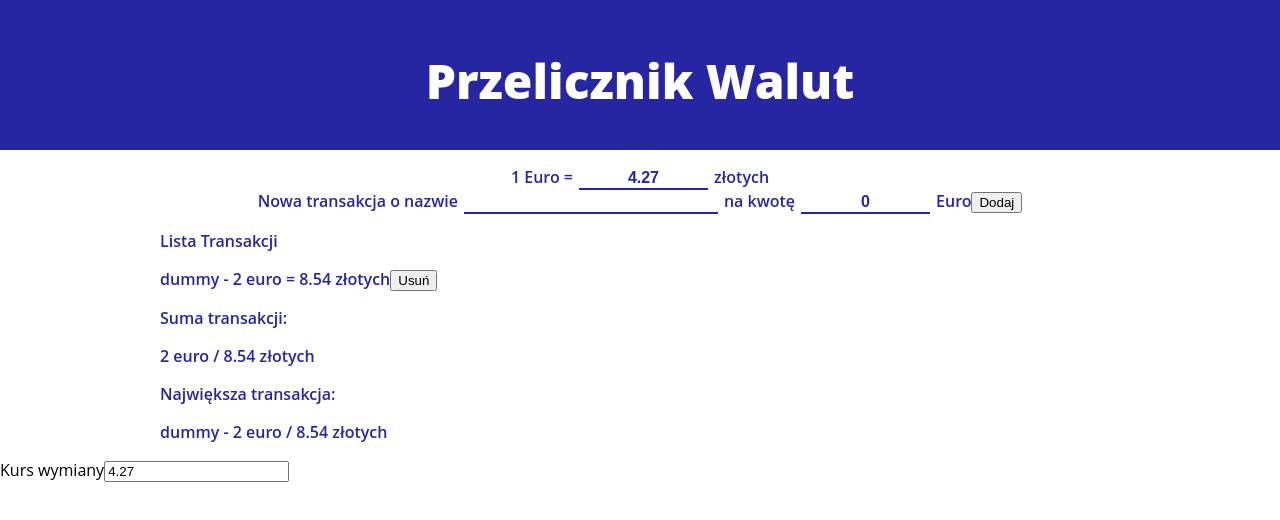
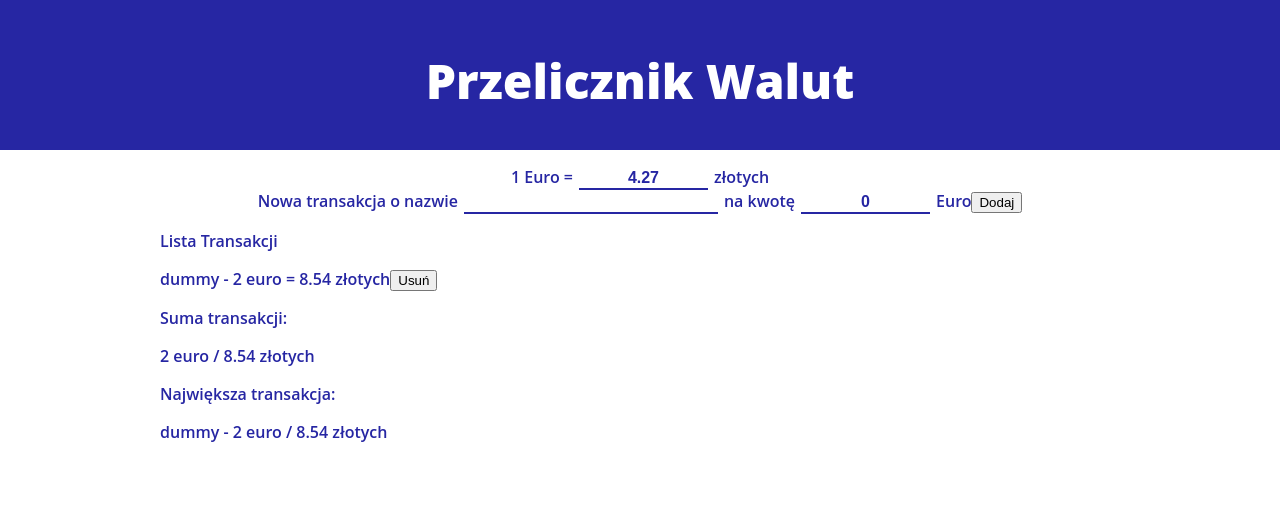
Before and after one commit to michalosinski91/przelicznik-walut, a React app: page / in a window 1280 px wide. Shown: the top 520 px of the page. Built offline with nearby package versions, Linux system fonts and the light colour scheme; the HTML template or start-up script is replaced by a standard one.

Commit message:
Old exchange rate form removed, new form updates the exchange rate and all transactions

```diff
--- a/src/App.js
+++ b/src/App.js
@@ -8,7 +8,6 @@ import NewTransactionForm from './components/NewTransactionForm'
 import HighestAmountDisplay from './components/HighestAmountDisplay'
 import TotalAmountDisplay from './components/TotalAmountDisplay'
 import TransactionList from './components/TransactionList'
-import { parse } from 'url'
 
 const App = ({ transactions, addTransaction, removeTransaction }) => {
     const [euroExchangeRate, setEuroExchangeRate] = useState(4.27)
@@ -58,7 +57,10 @@ const App = ({ transactions, addTransaction, removeTransaction }) => {
         <div>
             <Header />
             <div className='wrapper'>
-                <ExchangeRateForm />
+                <ExchangeRateForm
+                    euroExchangeRate={euroExchangeRate}
+                    setEuroExchangeRate={setEuroExchangeRate}
+                />
                 <NewTransactionForm
                     handleAddTransaction={handleAddTransaction}
                 />
@@ -76,12 +78,6 @@ const App = ({ transactions, addTransaction, removeTransaction }) => {
                     euroAmount={maxAmountEUR.euroAmount}
                     plnAmount={maxAmountPLN}
                 />
-            </div>
-            <div>
-                <form onSubmit={event => handleUpdateExchangeRate(event)}>
-                    <label>Kurs wymiany</label>
-                    <input type="number" step="0.01" name="exchangeRate" value={euroExchangeRate} onChange={({target}) => setEuroExchangeRate(target.value)} />
-                </form>
             </div>
             {errorMessage
             ? <p>{errorMessage}</p>
--- a/src/components/ExchangeRateForm.js
+++ b/src/components/ExchangeRateForm.js
@@ -1,7 +1,6 @@
-import React, { useState } from 'react'
+import React from 'react'
 
-const ExchangeRateForm = () => {
-    const [euroExchangeRate, setEuroExchangeRate] = useState(4.27)
+const ExchangeRateForm = ({ euroExchangeRate, setEuroExchangeRate }) => {
 
     return(
         <div className='container'>
```
